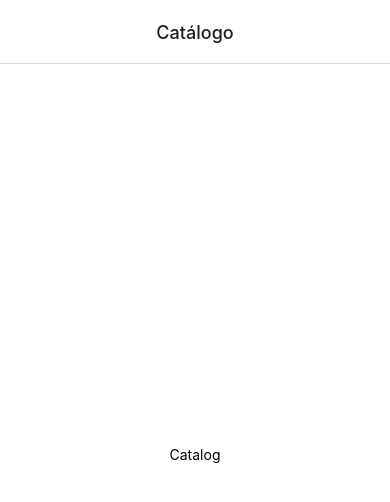
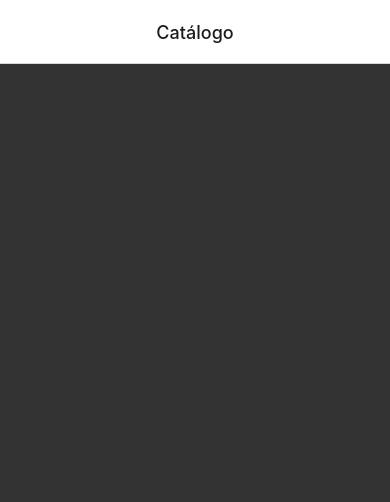
Before and after one commit to feMoraes0/dio-redux-react-native, a React Native app: screen / in a window 390 px wide. Shown: the top 502 px of the page. Built offline with nearby package versions, Linux system fonts and the light colour scheme.

Commit message:
refactor(catalog): updates catalog base view with styled-components

```diff
--- a/src/pages/Catalog/index.js
+++ b/src/pages/Catalog/index.js
@@ -1,22 +1,7 @@
-import { StatusBar } from 'expo-status-bar';
 import React from 'react';
-import { StyleSheet, Text, View } from 'react-native';
+import { Container } from './styles';
 
-const styles = StyleSheet.create({
-  container: {
-    flex: 1,
-    backgroundColor: '#fff',
-    alignItems: 'center',
-    justifyContent: 'center',
-  },
-});
-
-const Catalog = () => (
-  <View style={styles.container}>
-    <Text>Catalog</Text>
-    <StatusBar />
-  </View>
-);
+const Catalog = () => <Container />;
 
 export default {
   name: 'Catalog',
--- /dev/null
+++ b/src/pages/Catalog/styles.js
@@ -0,0 +1,9 @@
+import styled from 'styled-components/native';
+
+const Container = styled.View`
+  flex: 1;
+  padding: 30px;
+  background: #333;
+`;
+
+export { Container };
```
